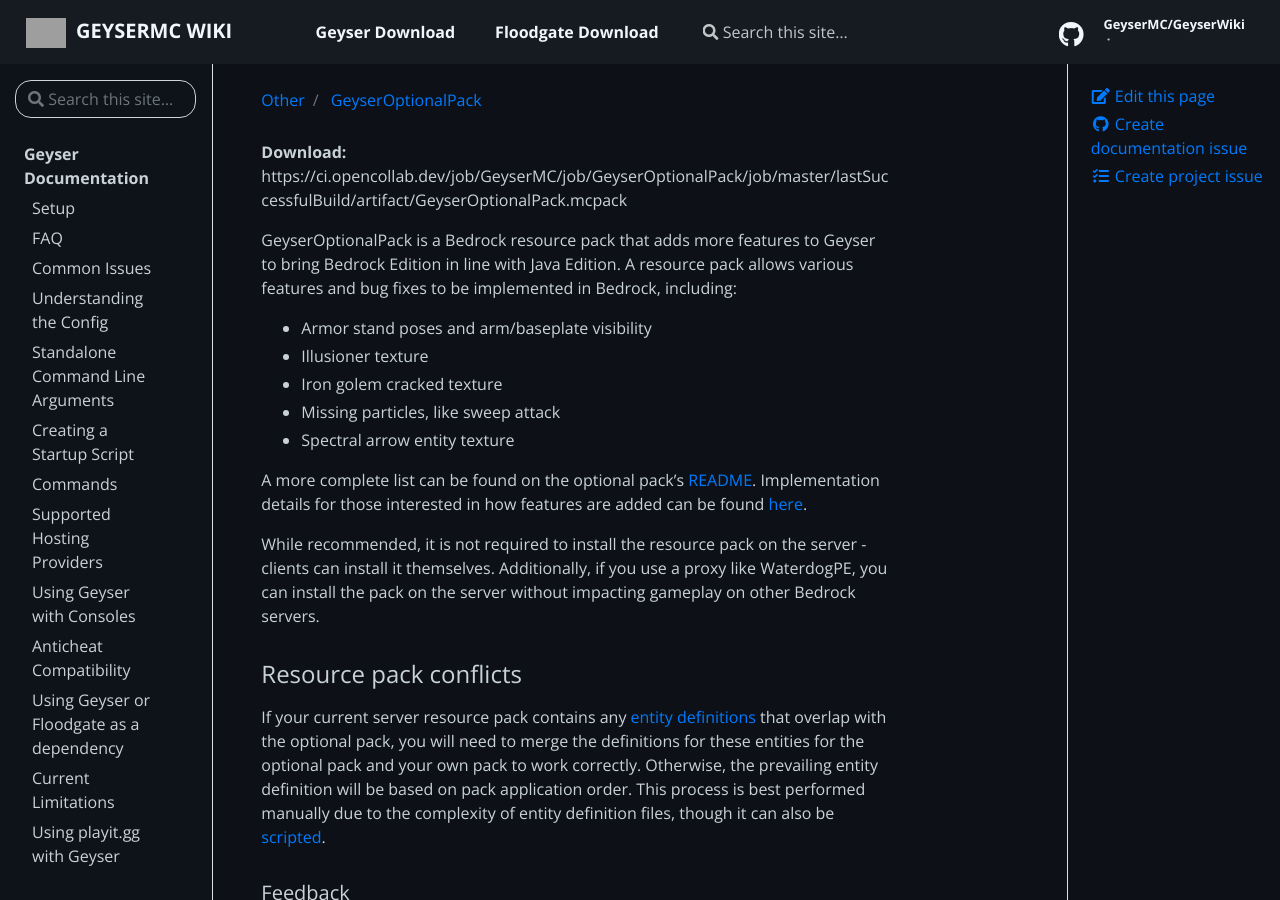
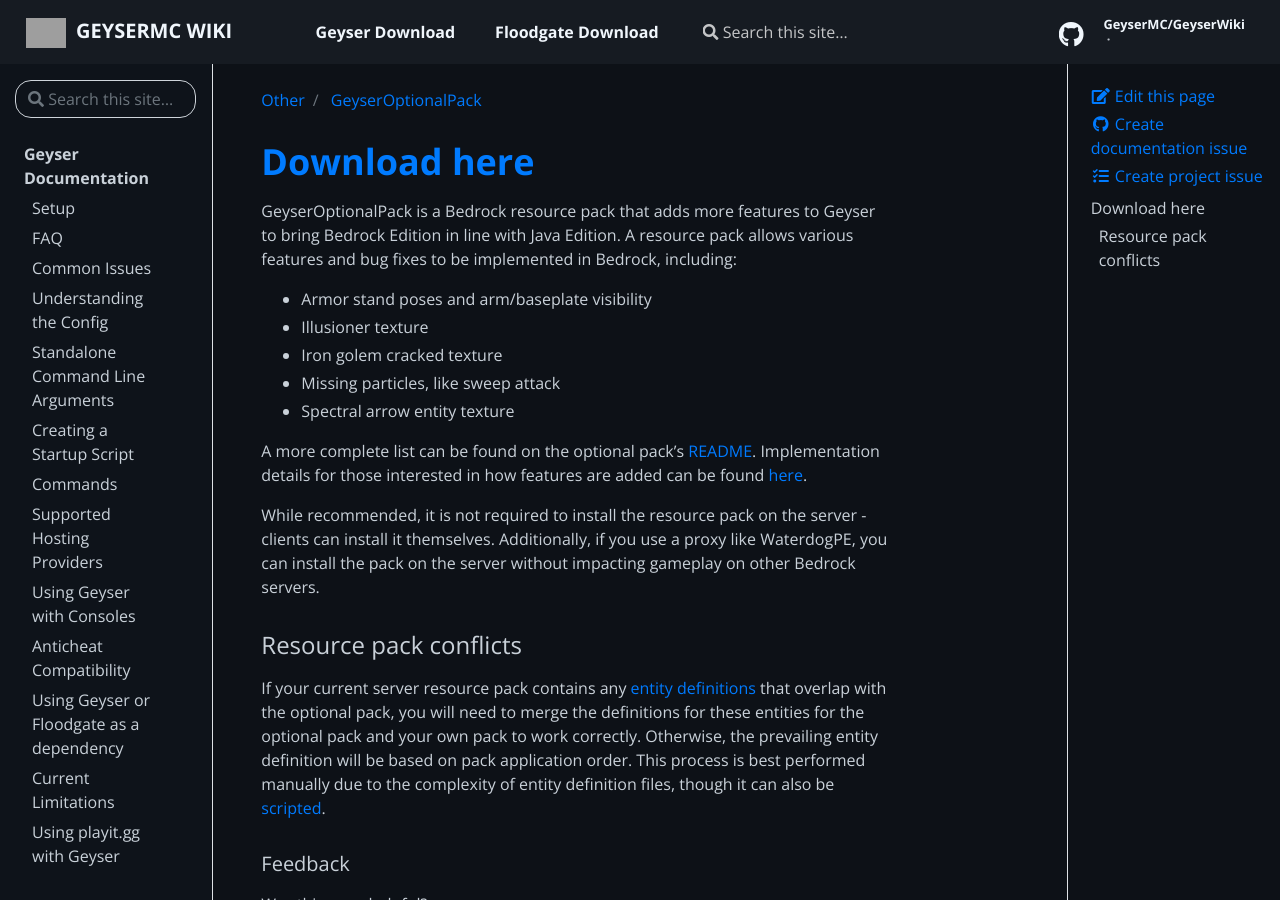
Before and after one commit to GeyserMC/GeyserWiki, a Jekyll site: the page built from _docs/other/geyseroptionalpack.md, in a window 1280 px wide and 900 px high. Built offline with Jekyll 4.4.1, drawn with Linux system fonts in a browser that asks for light colours; grey boxes are pictures that could not be loaded.

Commit message:
Fix download link (#36)
* Fix download link

* Be consistent with Geyser-Fabric's page

```diff
--- a/_docs/other/geyseroptionalpack.md
+++ b/_docs/other/geyseroptionalpack.md
@@ -3,8 +3,7 @@
 title: GeyserOptionalPack
 permalink: /other/geyseroptionalpack/
 ---
-
-**Download:** https://ci.opencollab.dev/job/GeyserMC/job/GeyserOptionalPack/job/master/lastSuccessfulBuild/artifact/GeyserOptionalPack.mcpack
+# [Download here](https://ci.opencollab.dev/job/GeyserMC/job/GeyserOptionalPack/job/master/lastSuccessfulBuild/artifact/GeyserOptionalPack.mcpack)
 
 GeyserOptionalPack is a Bedrock resource pack that adds more features to Geyser to bring Bedrock Edition in line with Java Edition. A resource pack allows various features and bug fixes to be implemented in Bedrock, including:
 
```
